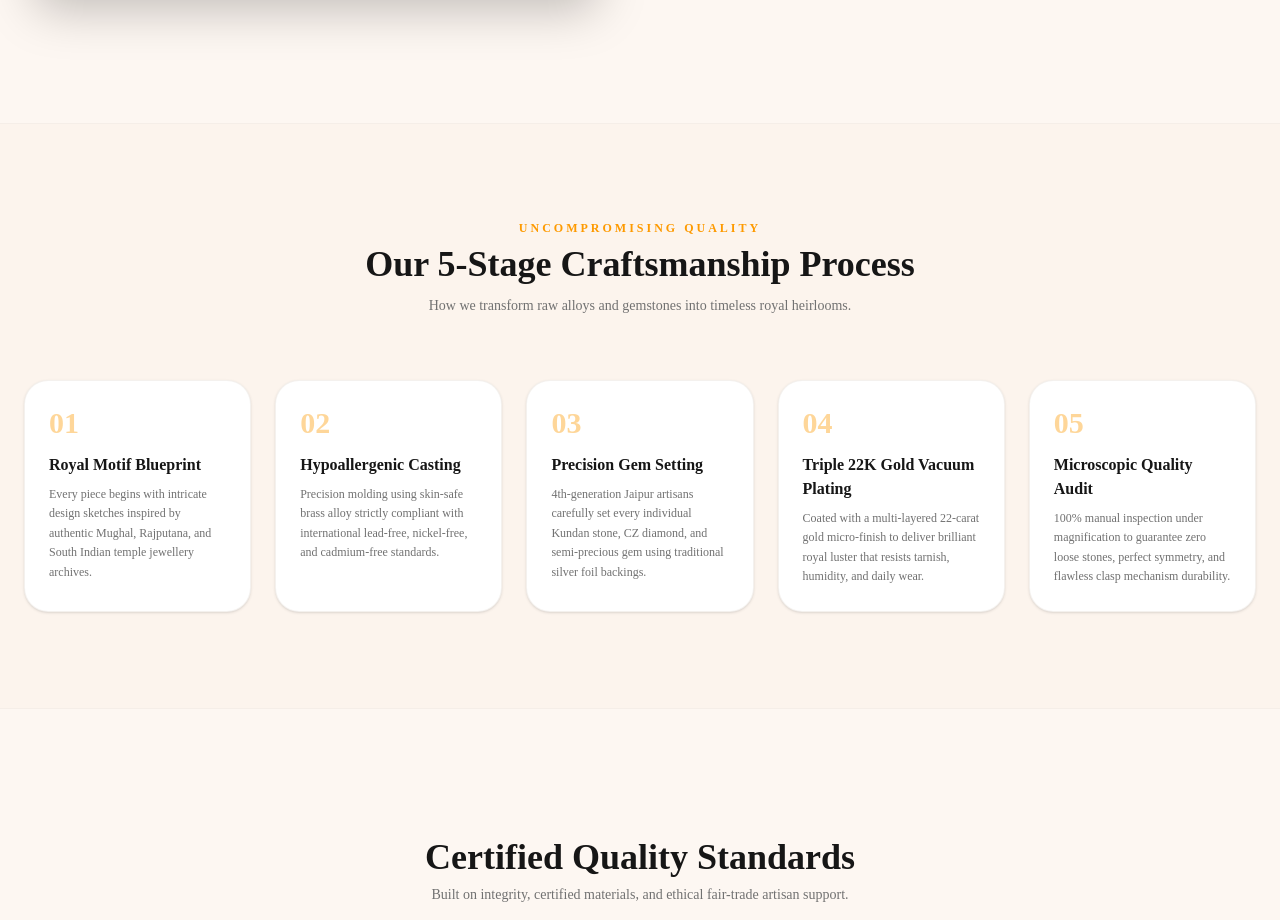
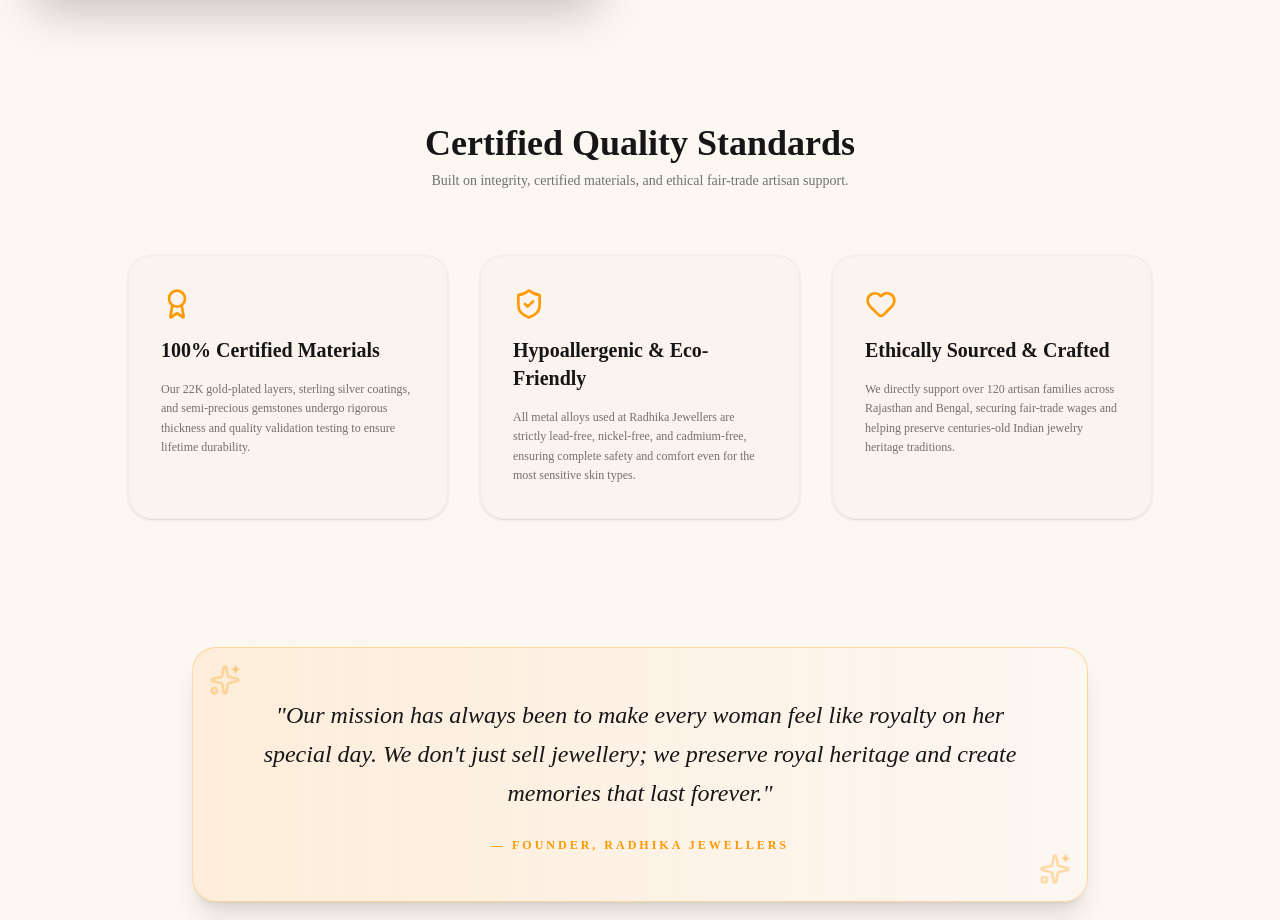
Before and after one commit to abhay288/R_Jewellers, a Next.js app: page /about in a window 1280 px wide. Shown: the part 1500-2420 px from the top of the page. Built offline with nearby package versions, Linux system fonts and the light colour scheme; no server answers; a web font is replaced by a local one.

Commit message:
refactor(about): remove 5-stage craftsmanship process section

```diff
--- a/src/app/(shop)/about/page.tsx
+++ b/src/app/(shop)/about/page.tsx
@@ -30,33 +30,6 @@
     }
   };
 
-  const craftsmanshipSteps = [
-    {
-      step: "01",
-      title: "Royal Motif Blueprint",
-      description: "Every piece begins with intricate design sketches inspired by authentic Mughal, Rajputana, and South Indian temple jewellery archives."
-    },
-    {
-      step: "02",
-      title: "Hypoallergenic Casting",
-      description: "Precision molding using skin-safe brass alloy strictly compliant with international lead-free, nickel-free, and cadmium-free standards."
-    },
-    {
-      step: "03",
-      title: "Precision Gem Setting",
-      description: "4th-generation Jaipur artisans carefully set every individual Kundan stone, CZ diamond, and semi-precious gem using traditional silver foil backings."
-    },
-    {
-      step: "04",
-      title: "Triple 22K Gold Vacuum Plating",
-      description: "Coated with a multi-layered 22-carat gold micro-finish to deliver brilliant royal luster that resists tarnish, humidity, and daily wear."
-    },
-    {
-      step: "05",
-      title: "Microscopic Quality Audit",
-      description: "100% manual inspection under magnification to guarantee zero loose stones, perfect symmetry, and flawless clasp mechanism durability."
-    }
-  ];
 
   return (
     <div className="min-h-screen bg-background pt-6 md:pt-8 pb-20">
@@ -189,47 +162,6 @@
         </div>
       </div>
 
-      {/* 5-Stage Craftsmanship Process Section */}
-      <div className="bg-secondary/30 py-24 border-y border-border/40 mb-32">
-        <div className="container mx-auto px-6">
-          <div className="text-center max-w-2xl mx-auto mb-16">
-            <span className="text-xs font-bold uppercase tracking-[0.25em] text-amber-500 font-playfair block mb-2">
-              Uncompromising Quality
-            </span>
-            <h2 className="font-playfair text-3xl sm:text-4xl font-bold text-foreground">
-              Our 5-Stage Craftsmanship Process
-            </h2>
-            <p className="text-xs sm:text-sm text-muted-foreground font-light mt-3">
-              How we transform raw alloys and gemstones into timeless royal heirlooms.
-            </p>
-          </div>
-
-          <div className="grid grid-cols-1 md:grid-cols-3 lg:grid-cols-5 gap-6">
-            {craftsmanshipSteps.map((stepItem, idx) => (
-              <motion.div
-                key={idx}
-                initial={{ opacity: 0, y: 20 }}
-                whileInView={{ opacity: 1, y: 0 }}
-                viewport={{ once: true }}
-                transition={{ duration: 0.5, delay: idx * 0.1 }}
-                className="bg-card border border-border/50 rounded-3xl p-6 relative hover:border-amber-500/50 transition-all shadow-sm flex flex-col justify-between"
-              >
-                <div>
-                  <span className="text-3xl font-playfair font-bold text-amber-500/40 block mb-3">
-                    {stepItem.step}
-                  </span>
-                  <h3 className="font-playfair text-base font-bold text-foreground mb-2">
-                    {stepItem.title}
-                  </h3>
-                  <p className="text-xs text-muted-foreground font-light leading-relaxed">
-                    {stepItem.description}
-                  </p>
-                </div>
-              </motion.div>
-            ))}
-          </div>
-        </div>
-      </div>
 
       {/* Quality Standards & Certifications */}
       <div className="container mx-auto px-6 mb-32">
```
